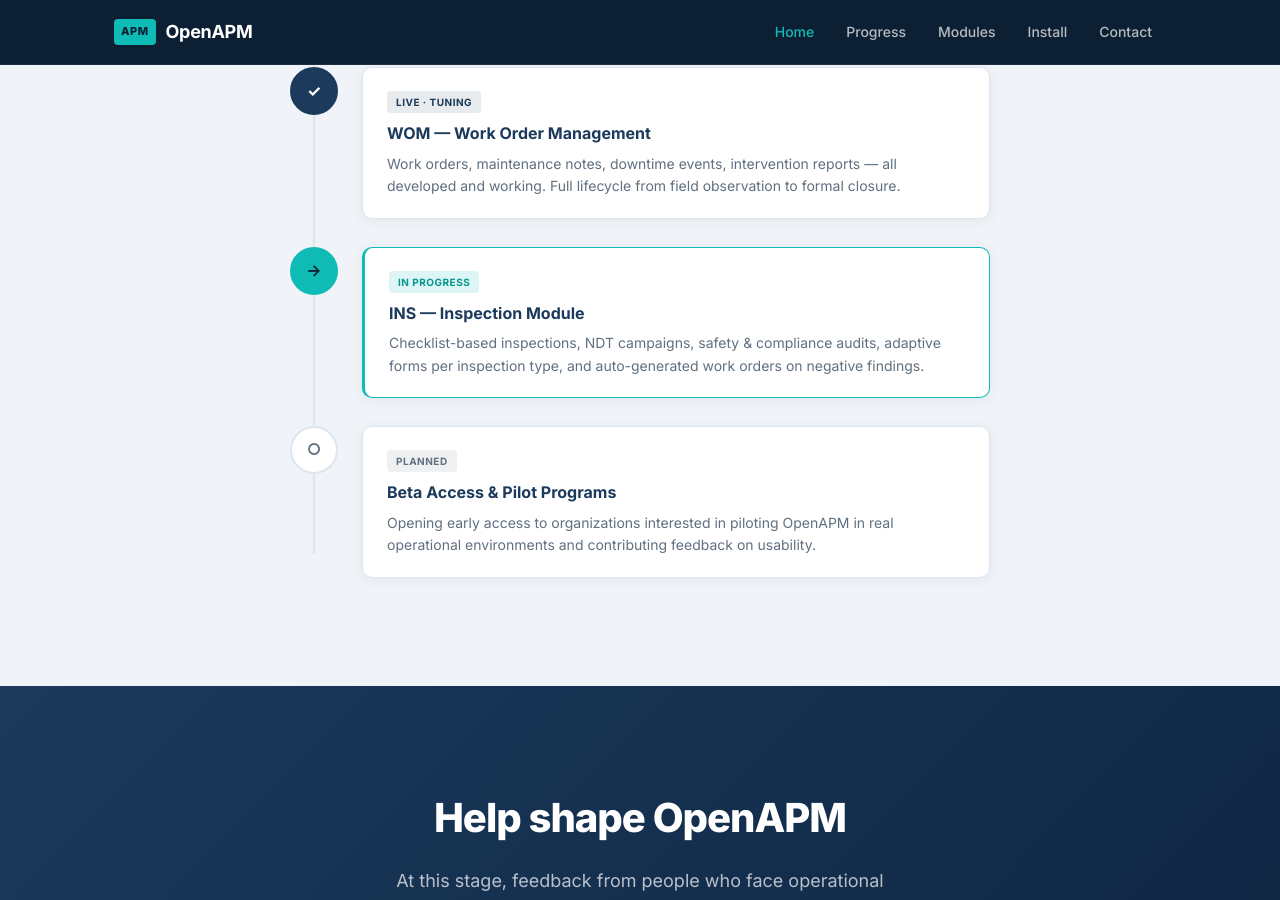
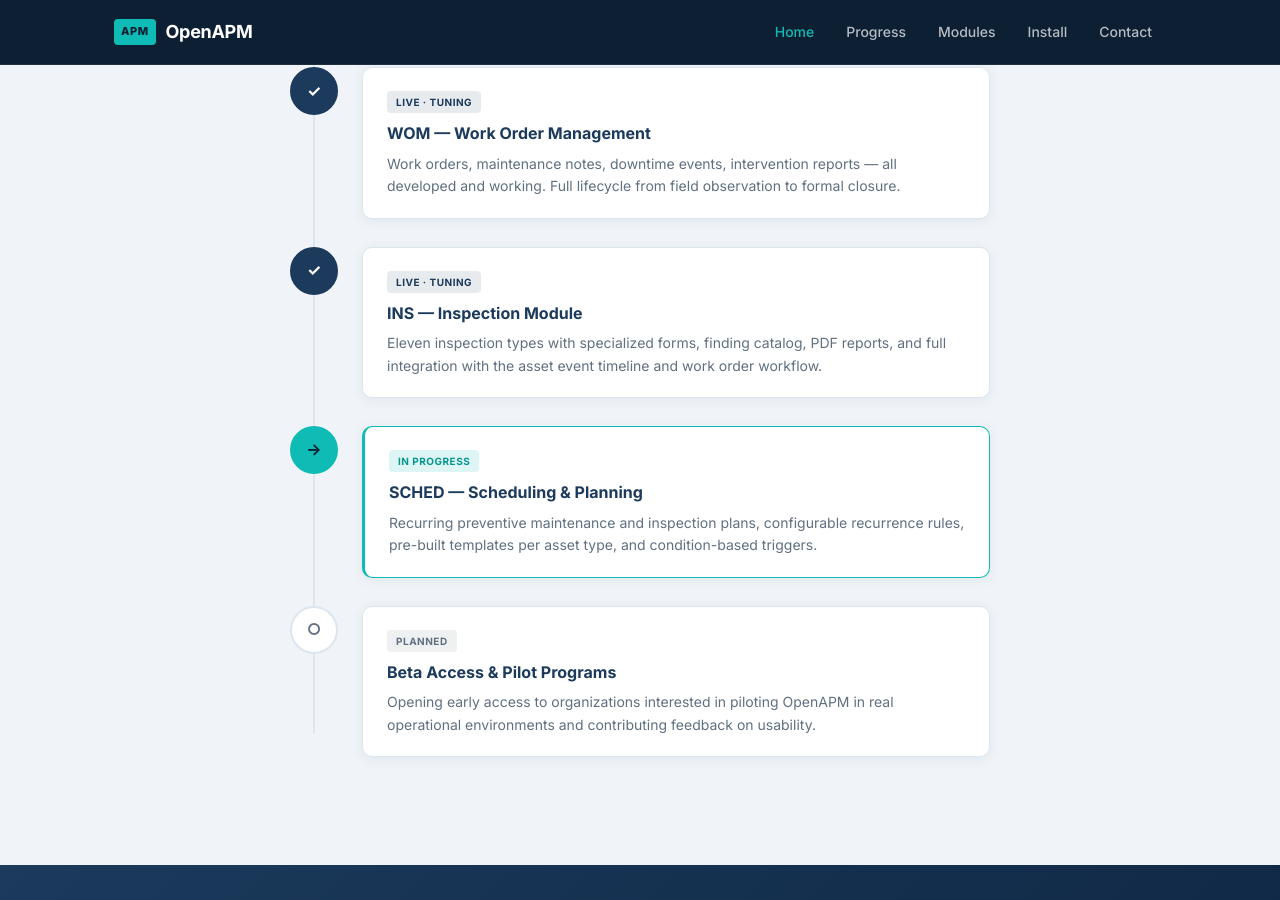
Before and after one commit to salvatorestracquadanio86/OpenAPMV1-Pages, a Jekyll site: the page built from index.html, in a window 1280 px wide and 900 px high, scrolled down 3419 px. Built offline with Jekyll 4.4.1, drawn with Linux system fonts in a browser that asks for light colours.

Commit message:
Avanzamento 20/07

```diff
--- a/index.html
+++ b/index.html
@@ -209,11 +209,19 @@
         </div>
       </div>
       <div class="timeline-item">
+        <div class="timeline-dot done">✓</div>
+        <div class="timeline-content">
+          <span class="timeline-badge badge-done">Live · Tuning</span>
+          <h4>INS — Inspection Module</h4>
+          <p>Eleven inspection types with specialized forms, finding catalog, PDF reports, and full integration with the asset event timeline and work order workflow.</p>
+        </div>
+      </div>
+      <div class="timeline-item">
         <div class="timeline-dot active">→</div>
         <div class="timeline-content active">
           <span class="timeline-badge badge-active">In Progress</span>
-          <h4>INS — Inspection Module</h4>
-          <p>Checklist-based inspections, NDT campaigns, safety &amp; compliance audits, adaptive forms per inspection type, and auto-generated work orders on negative findings.</p>
+          <h4>SCHED — Scheduling &amp; Planning</h4>
+          <p>Recurring preventive maintenance and inspection plans, configurable recurrence rules, pre-built templates per asset type, and condition-based triggers.</p>
         </div>
       </div>
       <div class="timeline-item">
--- a/modules/index.html
+++ b/modules/index.html
@@ -106,7 +106,7 @@
       <!-- INS -->
       <div class="module-card-rich">
         <div class="mcr-header">
-          <span class="module-status-badge status-wip">🔧 In Progress</span>
+          <span class="module-status-badge status-stable">✅ Implemented</span>
           <div class="mcr-icon">🔍</div>
           <div class="mcr-acronym">INS</div>
           <h3>Inspection Module</h3>
@@ -133,7 +133,7 @@
       <!-- SCHED -->
       <div class="module-card-rich">
         <div class="mcr-header">
-          <span class="module-status-badge status-planned">📐 Design</span>
+          <span class="module-status-badge status-wip">🔧 In Progress</span>
           <div class="mcr-icon">📆</div>
           <div class="mcr-acronym">SCHED</div>
           <h3>Scheduling &amp; Planning</h3>
```
Also changed, not shown: _posts/2026-07-14-ins-inspection-module.md (added, +92 -0 lines).
